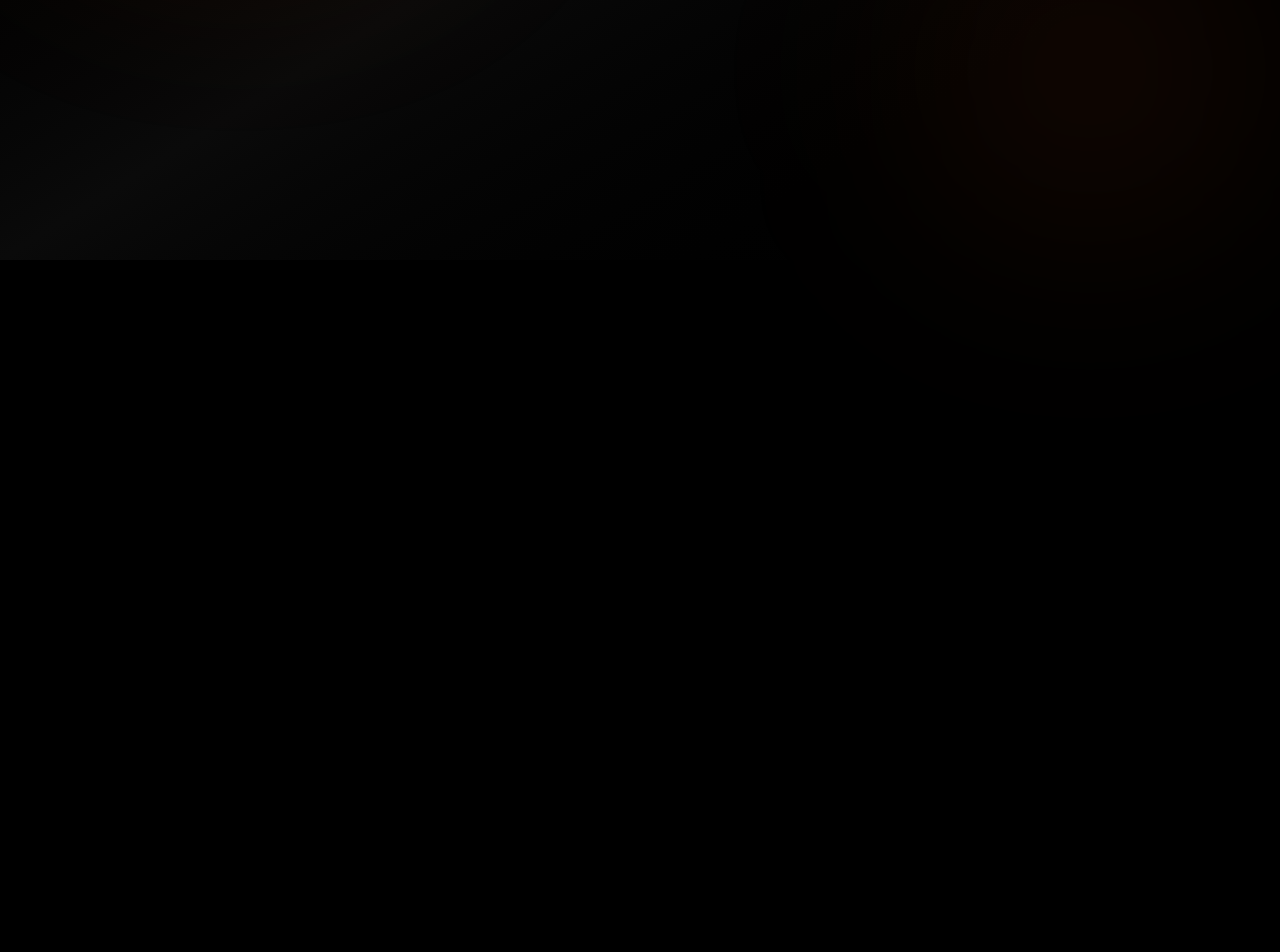
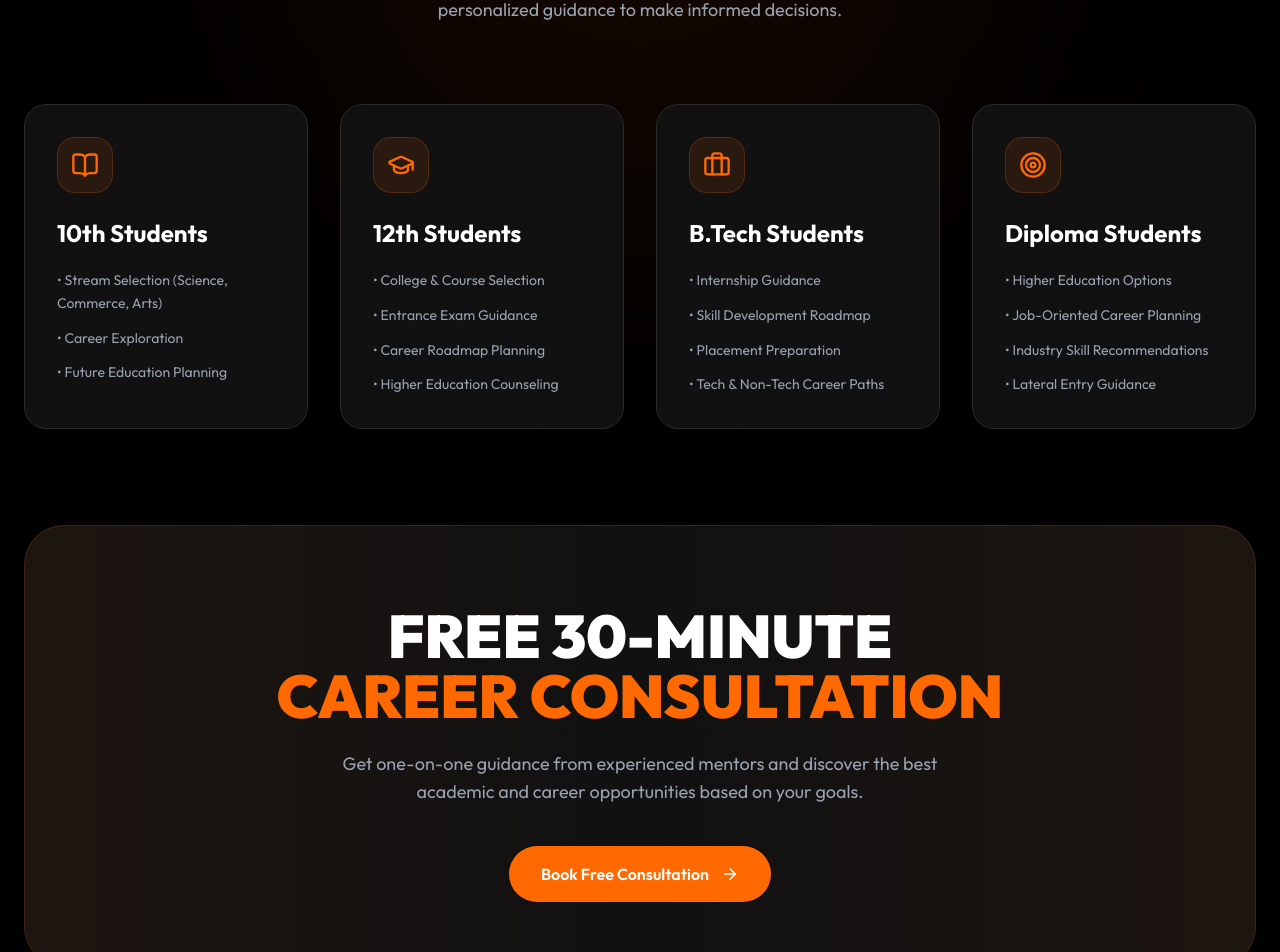
Before and after one commit to zencoderlaksh/raoCoding, a React (Vite) app in the folder frontend/: page /career in a window 1280 px wide. Before the commit this address had no page. Shown: the part 540-1492 px from the top of the page. Before the commit the page ends 800 px from the top, so only its background shows below. Built offline with nearby package versions, Linux system fonts and the light colour scheme; a web font is replaced by a local one.

Commit message:
CareerGuidancePage

```diff
--- a/frontend/src/App.jsx
+++ b/frontend/src/App.jsx
@@ -1,10 +1,12 @@
 import { BrowserRouter } from "react-router-dom";
 import AppRoutes from "./appRoutes/AppRoutes";
+
 function App() {
   return (
     <BrowserRouter>
       <AppRoutes />
     </BrowserRouter>
+
   );
 }
 
--- a/frontend/src/appRoutes/AppRoutes.jsx
+++ b/frontend/src/appRoutes/AppRoutes.jsx
@@ -10,6 +10,8 @@ import Courses from '../pages/courses/Courses';
 import Client from '../pages/client/Client';
 import CoursePage from '../pages/courseDetails/CoursePages';
 import BookMeeting from '@/pages/bookMeeting/BookMeeting';
+import Career from '@/pages/Career/Career';
+
 const AppRoutes = () => {
   return (
     <Routes>
@@ -21,10 +23,13 @@ const AppRoutes = () => {
         <Route path="/courses" element={<Courses />} />
         <Route path="/client" element={<Client />} />
         <Route path="/course/:courseName" element={<CoursePage />} />
+         <Route path="/career" element={<Career />} />
       </Route>
       <Route path='/login' element={<Login />} />
       <Route path='/signup' element={<SignUp />} />
+
     </Routes>
+
   )
 }
 
--- /dev/null
+++ b/frontend/src/components/WhatsAppButton.jsx
@@ -0,0 +1,32 @@
+import { FaWhatsapp } from "react-icons/fa";
+
+const WhatsAppButton = () => {
+  return (
+    <a
+      href="https://wa.me/919876543210"
+      target="_blank"
+      rel="noopener noreferrer"
+      className="
+        fixed
+        bottom-5
+        right-5
+        z-50
+        w-16
+        h-16
+        rounded-full
+        bg-orange-500
+        flex
+        items-center
+        justify-center
+        shadow-[0_0_25px_rgba(255,115,0,0.5)]
+        hover:scale-110
+        transition-all
+        duration-300
+      "
+    >
+      <FaWhatsapp className="text-white text-3xl" />
+    </a>
+  );
+};
+
+export default WhatsAppButton;
--- /dev/null
+++ b/frontend/src/pages/Career/Career.jsx
@@ -0,0 +1,189 @@
+import React from "react";
+import {
+  GraduationCap,
+  BookOpen,
+  Briefcase,
+  Target,
+  ArrowRight,
+} from "lucide-react";
+
+const Career = () => {
+  const cards = [
+    {
+      icon: <BookOpen size={28} />,
+      title: "10th Students",
+      points: [
+        "Stream Selection (Science, Commerce, Arts)",
+        "Career Exploration",
+        "Future Education Planning",
+      ],
+    },
+    {
+      icon: <GraduationCap size={28} />,
+      title: "12th Students",
+      points: [
+        "College & Course Selection",
+        "Entrance Exam Guidance",
+        "Career Roadmap Planning",
+        "Higher Education Counseling",
+      ],
+    },
+    {
+      icon: <Briefcase size={28} />,
+      title: "B.Tech Students",
+      points: [
+        "Internship Guidance",
+        "Skill Development Roadmap",
+        "Placement Preparation",
+        "Tech & Non-Tech Career Paths",
+      ],
+    },
+    {
+      icon: <Target size={28} />,
+      title: "Diploma Students",
+      points: [
+        "Higher Education Options",
+        "Job-Oriented Career Planning",
+        "Industry Skill Recommendations",
+        "Lateral Entry Guidance",
+      ],
+    },
+  ];
+
+  return (
+    <section className="relative py-32 px-6 bg-black overflow-hidden">
+
+      {/* Background Effects */}
+      <div className="absolute top-0 left-1/2 -translate-x-1/2 w-[600px] h-[600px] bg-orange-500/10 blur-[150px] rounded-full"></div>
+
+      <div className="max-w-7xl mx-auto relative z-10">
+
+        {/* Heading */}
+        <div className="text-center mb-20">
+          <p className="text-orange-500 uppercase tracking-[6px] font-semibold mb-4">
+            Career Guidance
+          </p>
+
+          <h1 className="text-5xl md:text-7xl font-black text-white leading-tight">
+            Find The Right
+            <span className="block text-transparent bg-clip-text bg-gradient-to-r from-orange-400 to-orange-600">
+              Career Path
+            </span>
+          </h1>
+
+          <p className="max-w-3xl mx-auto mt-8 text-gray-400 text-lg">
+            Whether you're a student planning your future or a professional
+            looking for a career change, get personalized guidance to make
+            informed decisions.
+          </p>
+        </div>
+
+        {/* Cards */}
+        <div className="grid md:grid-cols-2 xl:grid-cols-4 gap-8">
+
+          {cards.map((card, index) => (
+            <div
+              key={index}
+              className="
+                group
+                bg-[#111]
+                border border-[#2a2a2a]
+                rounded-3xl
+                p-8
+                transition-all
+                duration-500
+                hover:border-orange-500
+                hover:-translate-y-3
+                relative
+                overflow-hidden
+              "
+            >
+              <div className="absolute inset-0 bg-gradient-to-br from-orange-500/5 to-transparent opacity-0 group-hover:opacity-100 transition"></div>
+
+              <div className="relative z-10">
+                <div className="w-14 h-14 rounded-2xl bg-orange-500/10 border border-orange-500/20 flex items-center justify-center text-orange-500 mb-6">
+                  {card.icon}
+                </div>
+
+                <h3 className="text-2xl font-bold text-white mb-5">
+                  {card.title}
+                </h3>
+
+                <ul className="space-y-3">
+                  {card.points.map((point, i) => (
+                    <li
+                      key={i}
+                      className="text-gray-400 text-sm leading-relaxed"
+                    >
+                      • {point}
+                    </li>
+                  ))}
+                </ul>
+              </div>
+            </div>
+          ))}
+        </div>
+
+        {/* Free Consultation CTA */}
+        <div className="mt-24">
+
+          <div
+            className="
+              bg-[#111]
+              border border-orange-500/20
+              rounded-[40px]
+              p-10 md:p-16
+              text-center
+              relative
+              overflow-hidden
+            "
+          >
+            <div className="absolute inset-0 bg-gradient-to-r from-orange-500/5 via-transparent to-orange-500/5"></div>
+
+            <div className="relative z-10">
+
+
+              <h2 className="text-4xl md:text-6xl font-black text-white mt-4">
+                FREE 30-MINUTE
+                <span className="block text-orange-500">
+                  CAREER CONSULTATION
+                </span>
+              </h2>
+
+              <p className="text-gray-400 max-w-2xl mx-auto mt-6 text-lg">
+                Get one-on-one guidance from experienced mentors and discover
+                the best academic and career opportunities based on your goals.
+              </p>
+
+              <button
+                className="
+                  mt-10
+                  bg-orange-500
+                  hover:bg-orange-600
+                  text-white
+                  px-8
+                  py-4
+                  rounded-full
+                  font-semibold
+                  inline-flex
+                  items-center
+                  gap-3
+                  transition-all
+                  duration-300
+                  hover:scale-105
+                "
+              >
+                Book Free Consultation
+                <ArrowRight size={18} />
+              </button>
+            </div>
+          </div>
+
+        </div>
+
+      </div>
+    </section>
+  );
+};
+
+export default Career;
```
